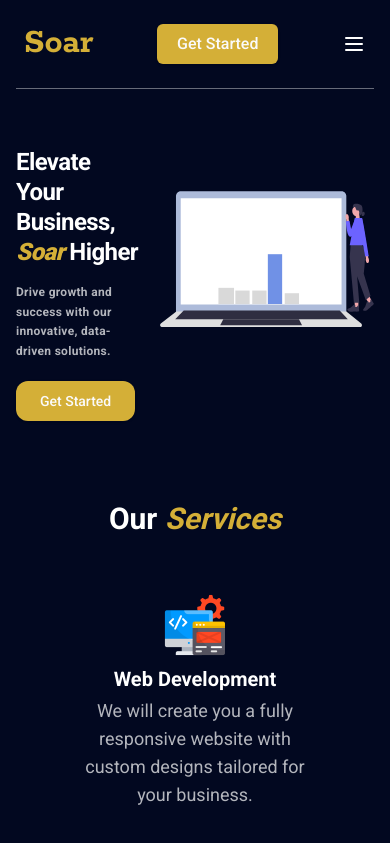
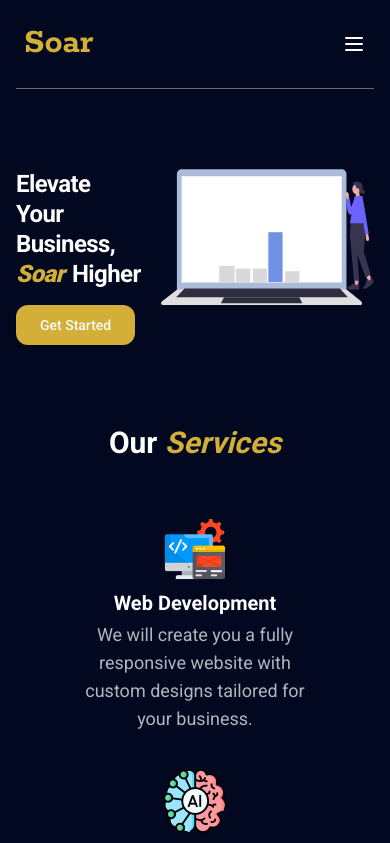
Before and after one commit to SherifAshraf2003/agency-portfolio, a Next.js app: page / in a window 390 px wide. Shown: the top 843 px of the page. Built offline with nearby package versions, Linux system fonts and the light colour scheme.

Commit message:
fixed some responsive issues

```diff
--- a/src/components/Header.tsx
+++ b/src/components/Header.tsx
@@ -39,7 +39,7 @@ const Header = () => {
           </Link>
         </nav>
         <MeetingButton
-          className="bg-secondaryColor text-md px-5 hover:bg-white hover:text-secondaryColor"
+          className="bg-secondaryColor hidden md:flex justify-center items-center text-md px-5 hover:bg-white hover:text-secondaryColor"
           id="b"
         >
           Get Started
--- a/src/components/Hero.tsx
+++ b/src/components/Hero.tsx
@@ -19,20 +19,20 @@ const Hero = () => {
   const words = `Drive growth and success with our innovative, data-driven solutions.`;
 
   return (
-    <div className="text-white container flex gap-5  pt-2 md:pt-32  ">
-      <div className=" w-full pt-[50px] ">
+    <div className="text-white container flex gap-5  pt-10 md:pt-32   ">
+      <div className=" w-full md:pt-10 pt-10  ">
         <h1 className=" md:w-[390px] text-2xl md:text-7xl leading-tight tracking-tight  font-semibold text-pretty">
           Elevate Your Business,{" "}
-          <span className="text-secondaryColor font-extrabold italic  ">
+          <span className="text-secondaryColor mr-2 md:mr-5 font-extrabold italic  ">
             Soar
-          </span>{" "}
+          </span>
           Higher
         </h1>
 
         <TextGenerateEffect words={words} filter={true} />
         <MeetingButton
           id="heroButton"
-          className="bg-secondaryColor mt-5 md:mt-8  md:text-2xl py-5  md:py-7 px-6 md:px-9 rounded-xl hover:bg-white hover:text-secondaryColor opacity-0 items-center justify-center w-fit "
+          className="bg-secondaryColor  md:mt-8  md:text-2xl py-5  md:py-7 px-6 md:px-9 rounded-xl hover:bg-white hover:text-secondaryColor opacity-0 items-center justify-center w-fit "
         >
           Get Started
         </MeetingButton>
--- a/src/components/ui/text-generate-effect.tsx
+++ b/src/components/ui/text-generate-effect.tsx
@@ -32,12 +32,12 @@ export const TextGenerateEffect = ({
 
   const renderWords = () => {
     return (
-      <motion.div ref={scope}>
+      <motion.div className="hidden md:block" ref={scope}>
         {wordsArray.map((word, idx) => {
           return (
             <motion.span
               key={word + idx}
-              className="dark:text-white text-white/70 opacity-0"
+              className="dark:text-white  text-white/70 opacity-0"
               style={{
                 filter: filter ? "blur(10px)" : "none",
               }}
```
